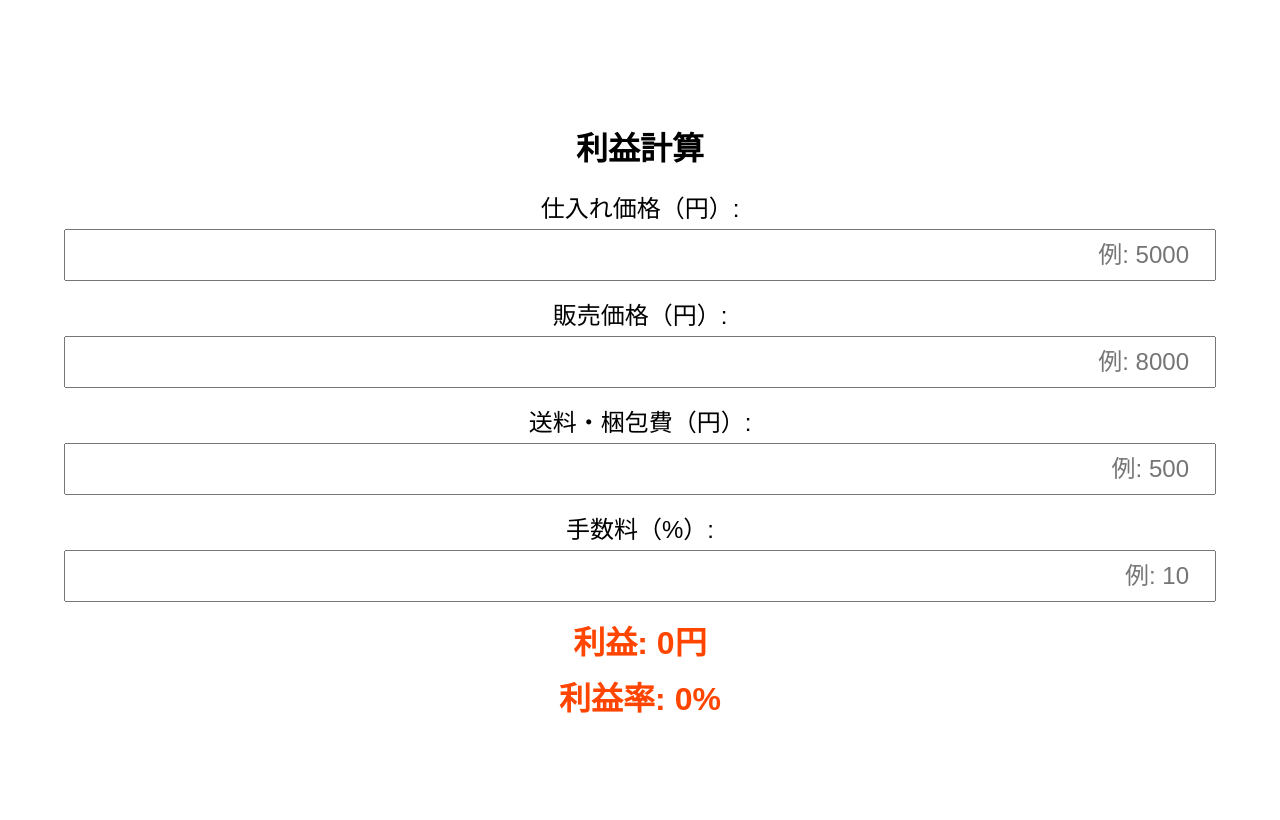
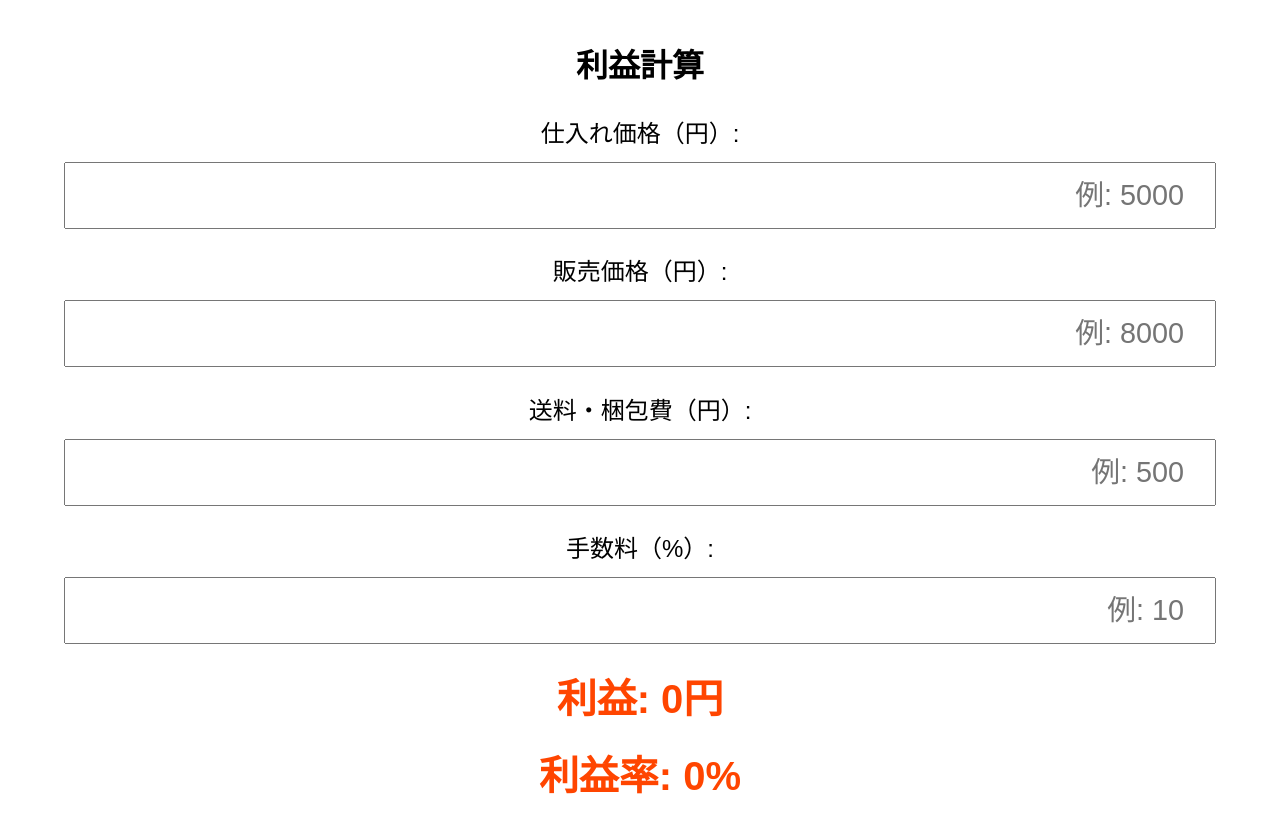
Before and after one commit to kkp-15/sedorieki, a plain HTML site: page index.html in a window 1280 px wide. Drawn offline with Linux system fonts and the light colour scheme.

Commit message:
Update index.html

```diff
--- a/index.html
+++ b/index.html
@@ -14,7 +14,7 @@
             margin: 0;
             display: flex;
             flex-direction: column;
-            justify-content: center;
+            justify-content: space-evenly;
             align-items: center;
             overflow: hidden;
         }
@@ -29,14 +29,14 @@
         }
         input {
             width: 90vw;
-            padding: 10px;
-            font-size: 1.5em;
+            padding: 15px;
+            font-size: 1.8em;
             margin: 5px 0;
             text-align: right;
             box-sizing: border-box;
         }
         #profit, #profitRate {
-            font-size: 2em;
+            font-size: 2.5em;
             font-weight: bold;
             color: #ff4500;
             margin-top: 10px;
```
